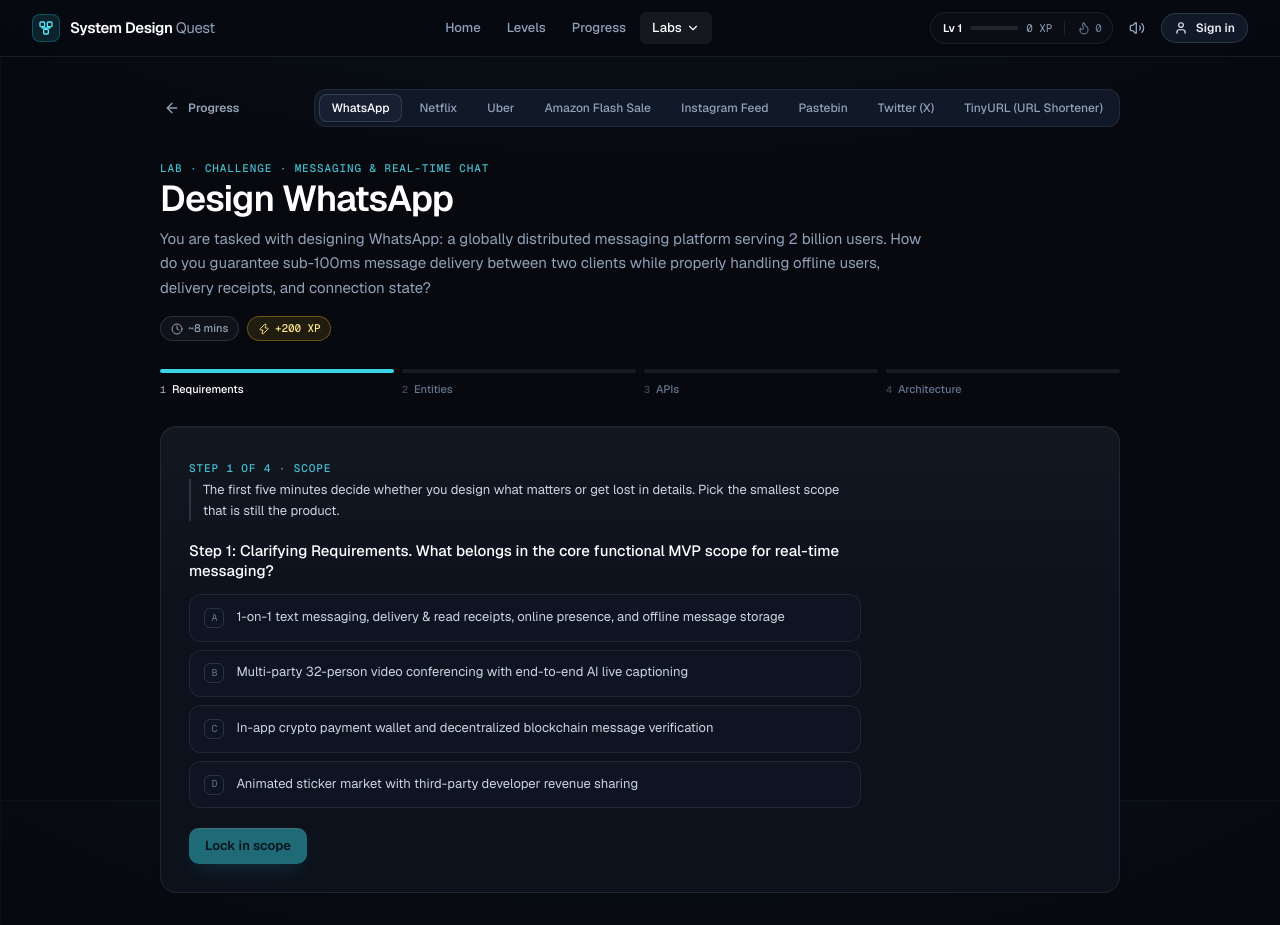
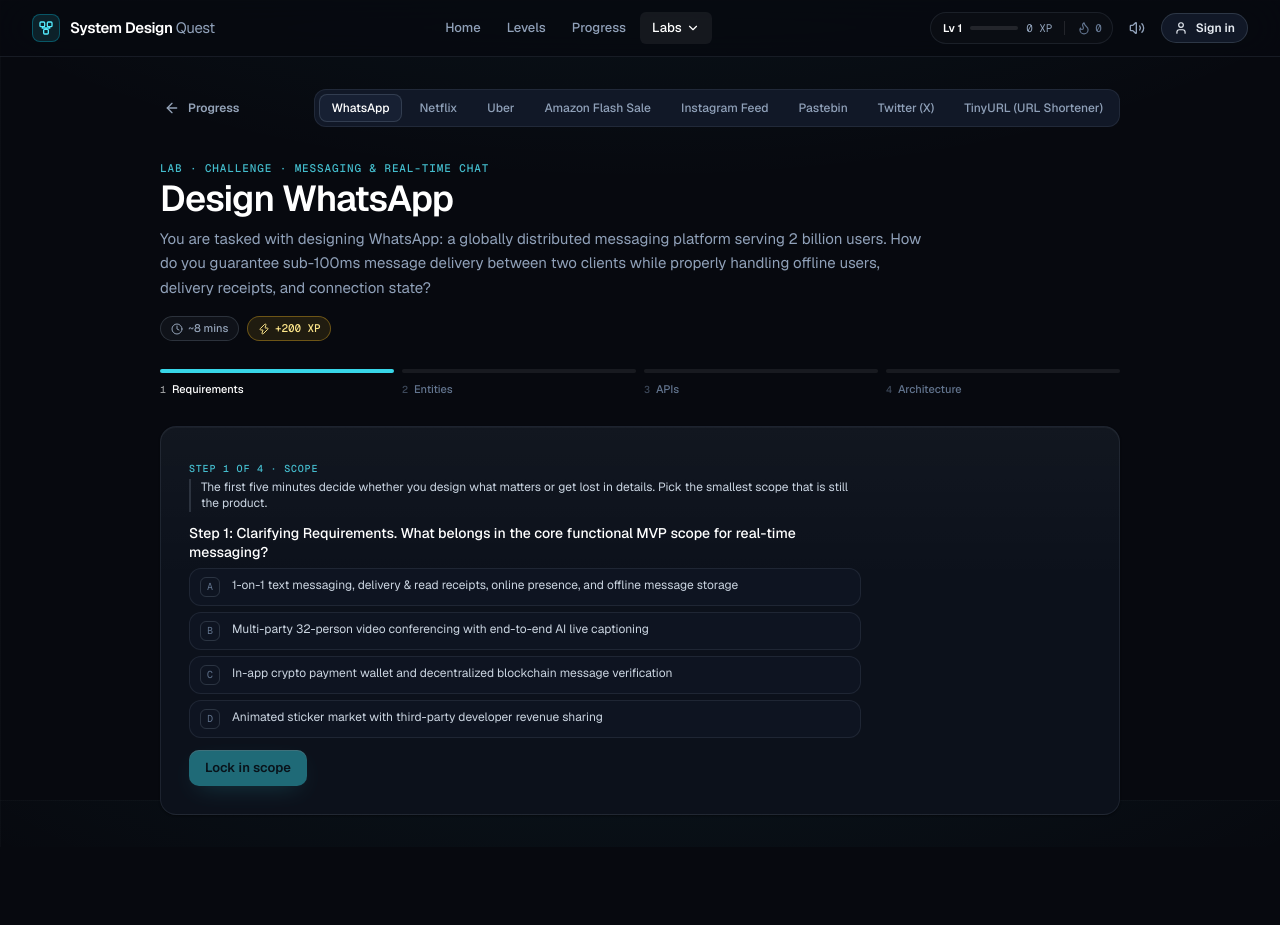
Before and after one commit to Singhak/boaringSD, a Next.js app: page /guided in a window 1280 px wide. After the commit the page ends 847 px from the top, so only its background shows below. Built offline with nearby package versions, Linux system fonts and the light colour scheme.

Commit message:
style(run): compact QuestionCard and RunVisuals UI
- Reduced spacing and padding across components
- Scaled down font sizes for denser layout
- Improved fit on smaller screens

```diff
--- a/src/components/run/QuestionCard.tsx
+++ b/src/components/run/QuestionCard.tsx
@@ -70,17 +70,17 @@
   };
 
   return (
-    <div className="space-y-5">
-      <div className="space-y-2">
-        <span className="eyebrow text-cyan-300/80">{eyebrow}</span>
-        {title && <h3 className="text-lg display">{title}</h3>}
+    <div className="space-y-3">
+      <div className="space-y-1">
+        <span className="eyebrow text-cyan-300/80 !text-[10px]">{eyebrow}</span>
+        {title && <h3 className="text-base font-bold display">{title}</h3>}
         {context && (
-          <p className="text-[13px] text-slate-300 leading-relaxed pl-3 border-l-2 border-[var(--line-strong)]">{context}</p>
+          <p className="text-xs text-slate-300 leading-snug pl-2.5 border-l-2 border-[var(--line-strong)]">{context}</p>
         )}
       </div>
 
-      <fieldset className="space-y-2" disabled={correct}>
-        <legend className="text-[15px] font-medium text-white leading-snug mb-3">{question.question}</legend>
+      <fieldset className="space-y-1.5" disabled={correct}>
+        <legend className="text-sm font-medium text-white leading-snug mb-1.5">{question.question}</legend>
         {question.options.map((opt, i) => {
           const isSelected = selectedId === opt.id;
           const ruledOut = wrongIds.includes(opt.id) && !isSelected;
@@ -96,7 +96,7 @@
                 setSelectedId(opt.id);
                 playBlipSound();
               }}
-              className={`choice ${
+              className={`choice !py-2 !px-2.5 !text-xs ${
                 state === "right"
                   ? "!border-emerald-400/60 !bg-emerald-400/[0.08] !text-white"
                   : state === "wrong"
--- a/src/components/run/RunVisuals.tsx
+++ b/src/components/run/RunVisuals.tsx
@@ -129,17 +129,17 @@
         // An odd count leaves a hole in the 2-column phone grid; let the last cell fill the row.
         const span = stats.length % 2 === 1 && i === stats.length - 1 ? "col-span-2 sm:col-span-1" : "";
         return (
-          <div key={m.label} className={`p-3.5 space-y-1 min-w-0 ${span}`}>
+          <div key={m.label} className={`p-2 sm:p-2.5 space-y-0.5 min-w-0 ${span}`}>
             <div className="flex items-center gap-1.5">
               {tone !== "neutral" && <span aria-hidden className={`dot ${TONE_DOT[tone]}`} />}
-              <span className="eyebrow truncate">{m.label}</span>
+              <span className="eyebrow truncate !text-[10px]">{m.label}</span>
             </div>
-            <div className={`num text-xl font-medium transition-colors duration-700 ${TONE_TEXT[tone]}`}>
+            <div className={`num text-base sm:text-lg font-medium transition-colors duration-700 ${TONE_TEXT[tone]}`}>
               {m.value}
-              {m.unit && <span className="text-xs text-slate-500 ml-1">{m.unit}</span>}
+              {m.unit && <span className="text-[11px] text-slate-500 ml-1">{m.unit}</span>}
               {TONE_SR[tone] && <span className="sr-only">{TONE_SR[tone]}</span>}
             </div>
-            <div className="num text-[11px] text-slate-500 h-4 truncate">{m.sub ?? ""}</div>
+            <div className="num text-[10px] text-slate-500 h-3.5 truncate">{m.sub ?? ""}</div>
           </div>
         );
       })}
@@ -305,8 +305,8 @@
 export function Topology({ tiers, caption }: { tiers: Tier[]; caption?: React.ReactNode }) {
   const visible = tiers.filter((t) => t.length > 0);
   return (
-    <div className="surface !rounded-xl p-5 sm:p-6 space-y-5">
-      {caption && <div className="flex flex-wrap items-center justify-between gap-2">{caption}</div>}
+    <div className="surface !rounded-xl p-2.5 sm:p-3 space-y-2">
+      {caption && <div className="flex flex-wrap items-center justify-between gap-1.5">{caption}</div>}
       <div
         className="flex flex-col md:flex-row items-stretch md:items-center justify-center gap-2 md:gap-0 md:overflow-x-auto md:-mx-1 md:px-1 md:py-1"
         role="img"
```
